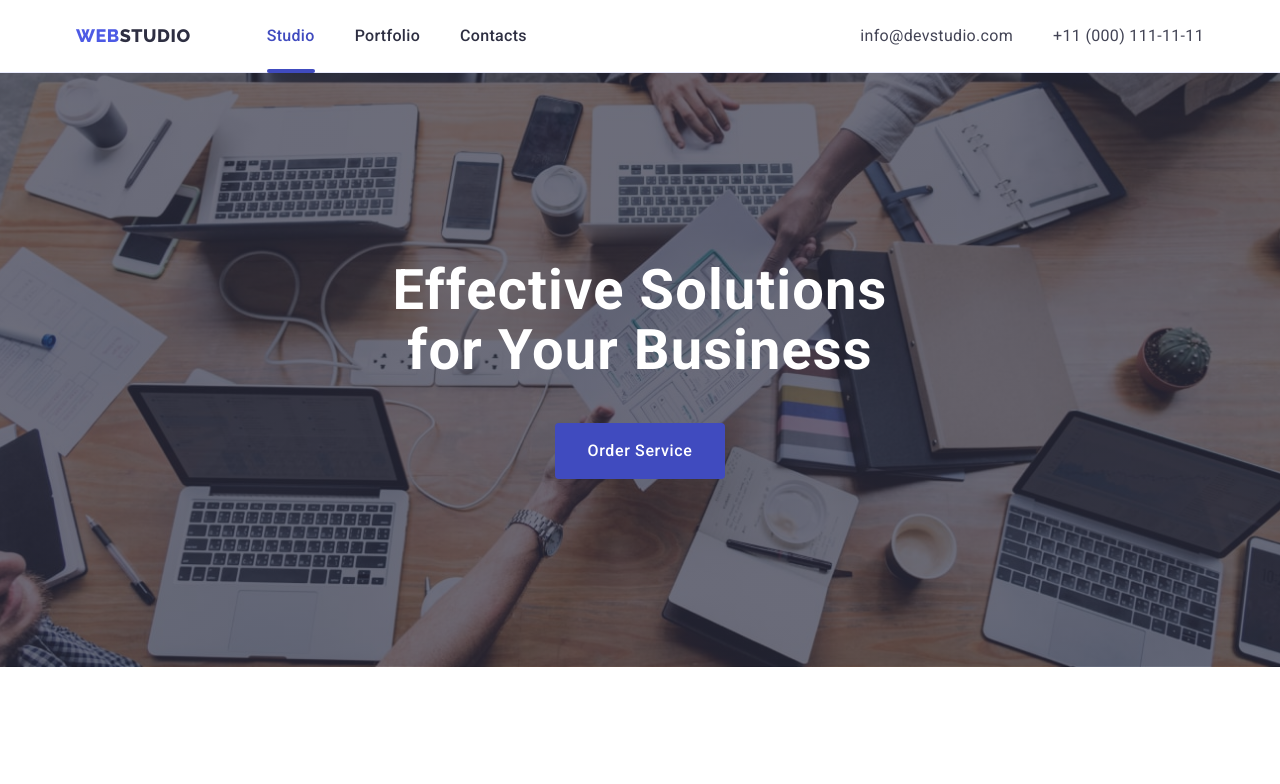
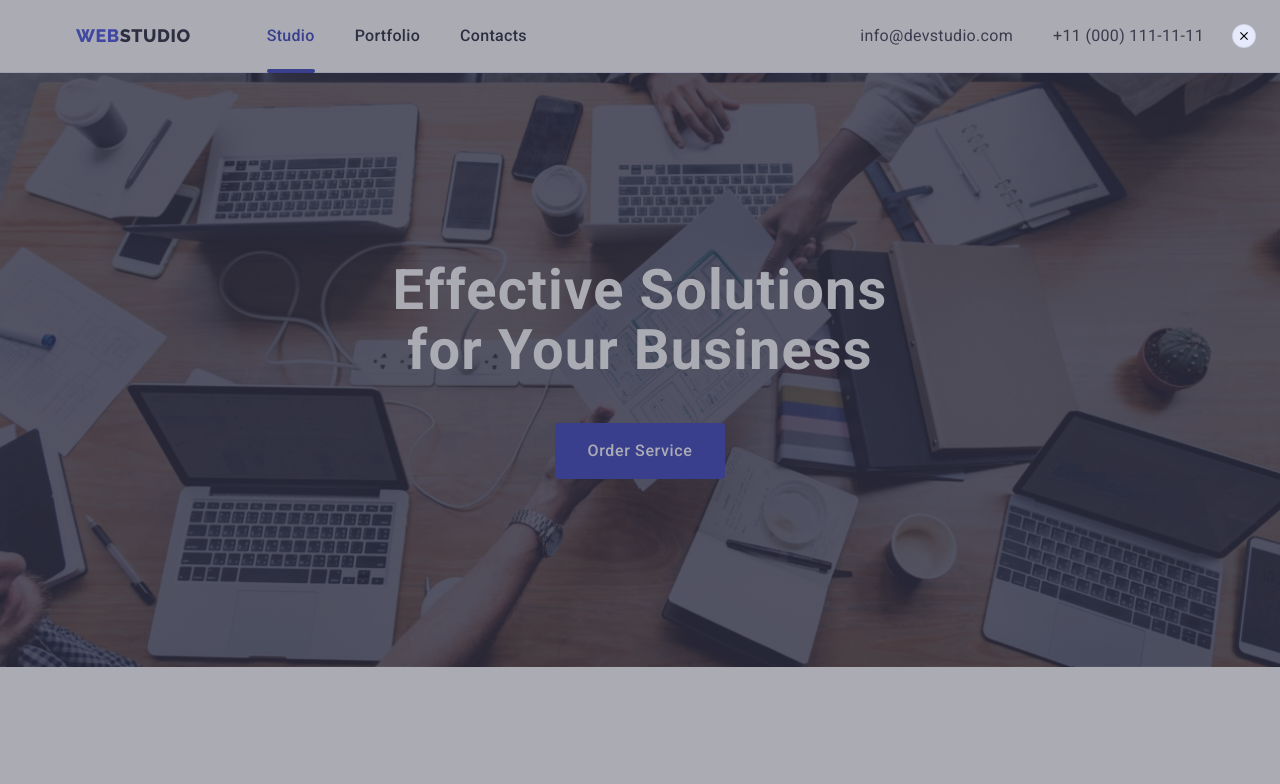
Before and after one commit to Gray-Ti/goit-markup-hw-04, a plain HTML site: page index.html in a window 1280 px wide. Both pictures are taken after a click on the button "Order Service". Shown: the top 784 px of the page. Drawn offline with nearby package versions, Linux system fonts and the light colour scheme; files whose address does not match are found by name.

Commit message:
add modal

```diff
--- a/index.html
+++ b/index.html
@@ -529,7 +529,7 @@
       </div>
     </footer>
 
-    <div class="script is-hidden" data-modal-open>
+    <div class="script is-hidden" data-modal>
       <button type="button" class="mod-class-btn" data-modal-close>
         <svg class="modal-icon" width="8" height="8">
           <use href="./images/icons.svg#icon-close-black-18dp-2-1"></use>
```
